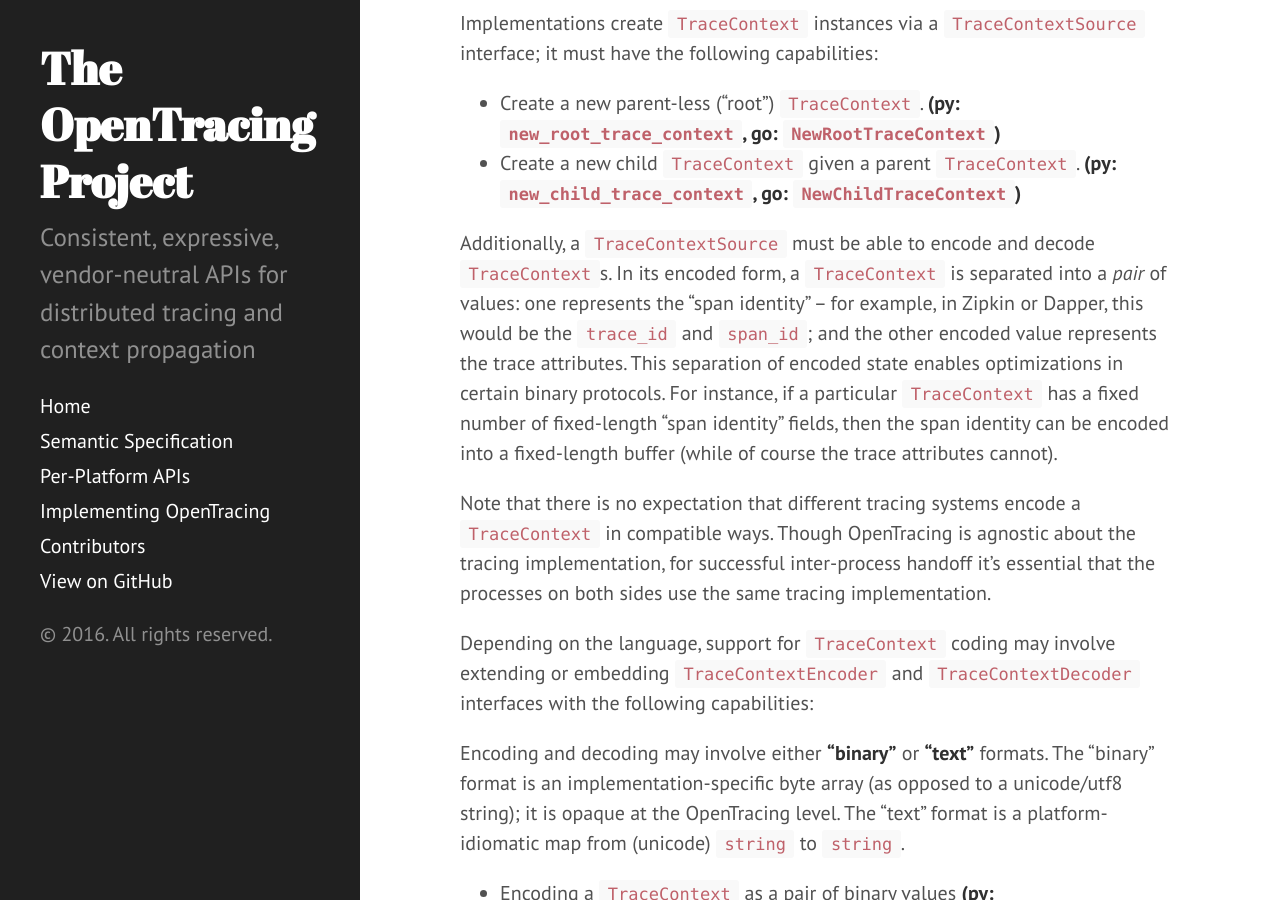
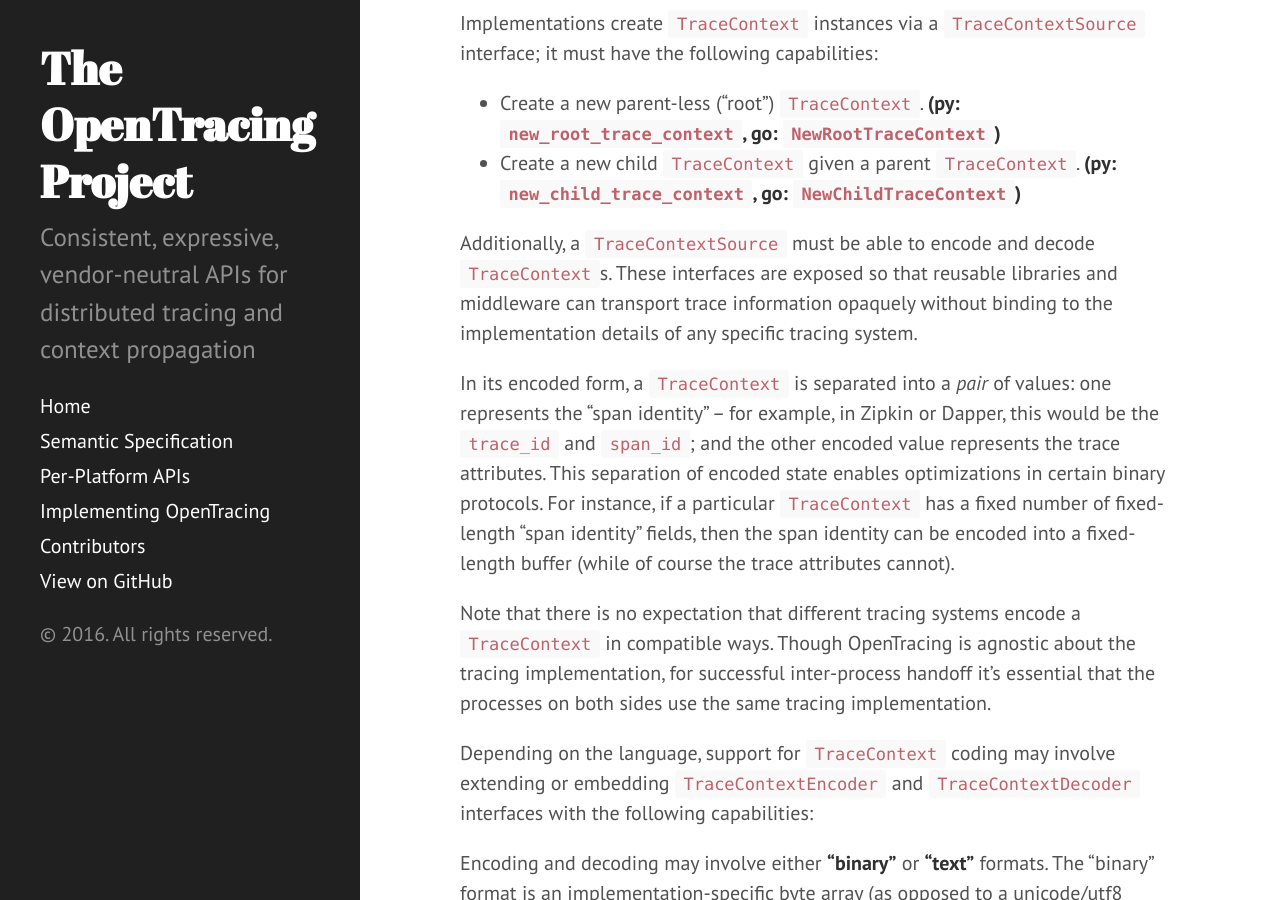
Before and after one commit to opentracing/opentracing.io, a Jekyll site: the page built from spec.md, in a window 1280 px wide and 900 px high, scrolled down 4575 px. Built offline with Jekyll 4.4.1, drawn with Linux system fonts in a browser that asks for light colours; Markdown is read by kramdown in place of the engine named in the settings.

Commit message:
Update spec.md
Small proposed addition to explicitly clarify why a TraceContext codec is required in the standard.

It calls out the obvious-in-retrospect case of needing to keep middleware generic that I hadn't been considering when initially trying to reason why the codec wasn't an implementation detail!

```diff
--- a/spec.md
+++ b/spec.md
@@ -120,8 +120,9 @@ Implementations create `TraceContext` instances via a `TraceContextSource` inter
 - Create a new parent-less ("root") `TraceContext`. **(py: `new_root_trace_context`, go: `NewRootTraceContext`)**
 - Create a new child `TraceContext` given a parent `TraceContext`. **(py: `new_child_trace_context`, go: `NewChildTraceContext`)**
 
+Additionally, a `TraceContextSource` must be able to encode and decode `TraceContext`s. These interfaces are exposed so that reusable libraries and middleware can transport trace information opaquely without binding to the implementation details of any specific tracing system.
 
-Additionally, a `TraceContextSource` must be able to encode and decode `TraceContext`s. In its encoded form, a `TraceContext` is separated into a *pair* of values: one represents the "span identity" – for example, in Zipkin or Dapper, this would be the `trace_id` and `span_id`; and the other encoded value represents the trace attributes. This separation of encoded state enables optimizations in certain binary protocols. For instance, if a particular `TraceContext` has a fixed number of fixed-length "span identity" fields, then the span identity can be encoded into a fixed-length buffer (while of course the trace attributes cannot).
+In its encoded form, a `TraceContext` is separated into a *pair* of values: one represents the "span identity" – for example, in Zipkin or Dapper, this would be the `trace_id` and `span_id`; and the other encoded value represents the trace attributes. This separation of encoded state enables optimizations in certain binary protocols. For instance, if a particular `TraceContext` has a fixed number of fixed-length "span identity" fields, then the span identity can be encoded into a fixed-length buffer (while of course the trace attributes cannot).
 
 Note that there is no expectation that different tracing systems encode a `TraceContext` in compatible ways. Though OpenTracing is agnostic about the tracing implementation, for successful inter-process handoff it's essential that the processes on both sides use the same tracing implementation.
 
```
